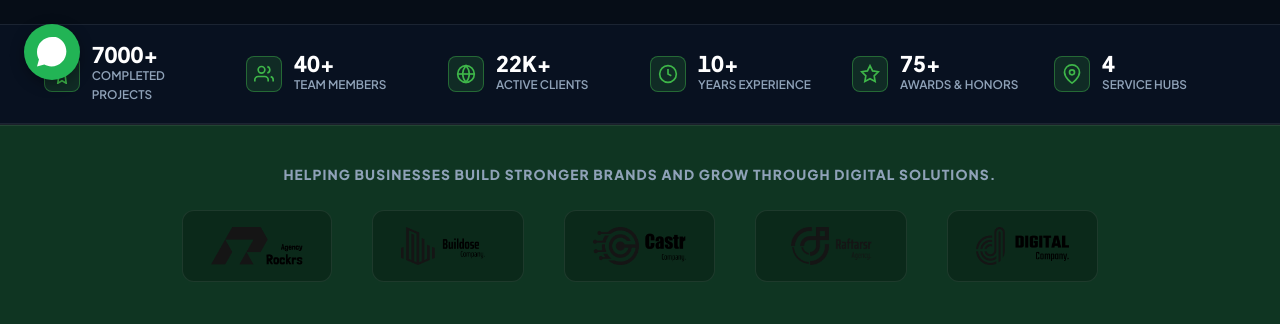
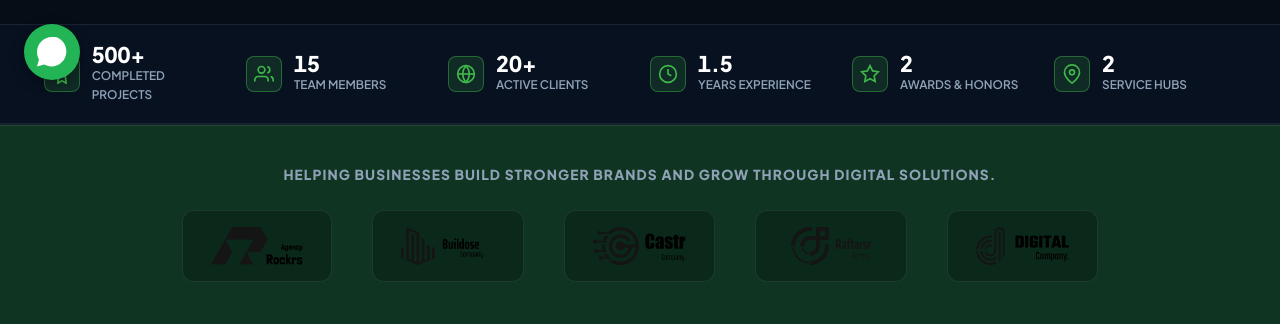
Before and after one commit to snigdhaurmiurma/giga-digital-agency, a PHP site: page / in a window 1280 px wide. Shown: the part 696-1020 px from the top of the page. Run offline with PHP 8.4, Linux system fonts and the light colour scheme.

Commit message:
content: update hero stats bar and Our Story stat figures

```diff
--- a/index.php
+++ b/index.php
@@ -293,7 +293,7 @@ require_once __DIR__ . '/includes/header.php';
               <svg width="20" height="20" viewBox="0 0 24 24" fill="none" stroke="currentColor" stroke-width="2"><circle cx="12" cy="8" r="7"></circle><polyline points="8.21 13.89 7 23 12 20 17 23 15.79 13.88"></polyline></svg>
             </div>
             <div>
-              <div class="zaman-stat-number">7000+</div>
+              <div class="zaman-stat-number">500+</div>
               <div class="zaman-stat-title">Completed Projects</div>
             </div>
           </div>
@@ -302,7 +302,7 @@ require_once __DIR__ . '/includes/header.php';
               <svg width="20" height="20" viewBox="0 0 24 24" fill="none" stroke="currentColor" stroke-width="2"><path d="M17 21v-2a4 4 0 0 0-4-4H5a4 4 0 0 0-4 4v2"></path><circle cx="9" cy="7" r="4"></circle><path d="M23 21v-2a4 4 0 0 0-3-3.87"></path><path d="M16 3.13a4 4 0 0 1 0 7.75"></path></svg>
             </div>
             <div>
-              <div class="zaman-stat-number">40+</div>
+              <div class="zaman-stat-number">15</div>
               <div class="zaman-stat-title">Team Members</div>
             </div>
           </div>
@@ -311,7 +311,7 @@ require_once __DIR__ . '/includes/header.php';
               <svg width="20" height="20" viewBox="0 0 24 24" fill="none" stroke="currentColor" stroke-width="2"><circle cx="12" cy="12" r="10"></circle><line x1="2" y1="12" x2="22" y2="12"></line><path d="M12 2a15.3 15.3 0 0 1 4 10 15.3 15.3 0 0 1-4 10 15.3 15.3 0 0 1-4-10 15.3 15.3 0 0 1 4-10z"></path></svg>
             </div>
             <div>
-              <div class="zaman-stat-number">22K+</div>
+              <div class="zaman-stat-number">20+</div>
               <div class="zaman-stat-title">Active Clients</div>
             </div>
           </div>
@@ -320,7 +320,7 @@ require_once __DIR__ . '/includes/header.php';
               <svg width="20" height="20" viewBox="0 0 24 24" fill="none" stroke="currentColor" stroke-width="2"><circle cx="12" cy="12" r="10"></circle><polyline points="12 6 12 12 16 14"></polyline></svg>
             </div>
             <div>
-              <div class="zaman-stat-number">10+</div>
+              <div class="zaman-stat-number">1.5</div>
               <div class="zaman-stat-title">Years Experience</div>
             </div>
           </div>
@@ -329,7 +329,7 @@ require_once __DIR__ . '/includes/header.php';
               <svg width="20" height="20" viewBox="0 0 24 24" fill="none" stroke="currentColor" stroke-width="2"><path d="M12 2l3.09 6.26L22 9.27l-5 4.87 1.18 6.88L12 17.77l-6.18 3.25L7 14.14 2 9.27l6.91-1.01L12 2z"></path></svg>
             </div>
             <div>
-              <div class="zaman-stat-number">75+</div>
+              <div class="zaman-stat-number">2</div>
               <div class="zaman-stat-title">Awards &amp; Honors</div>
             </div>
           </div>
@@ -338,7 +338,7 @@ require_once __DIR__ . '/includes/header.php';
               <svg width="20" height="20" viewBox="0 0 24 24" fill="none" stroke="currentColor" stroke-width="2"><path d="M21 10c0 7-9 13-9 13s-9-6-9-13a9 9 0 0 1 18 0z"></path><circle cx="12" cy="10" r="3"></circle></svg>
             </div>
             <div>
-              <div class="zaman-stat-number">4</div>
+              <div class="zaman-stat-number">2</div>
               <div class="zaman-stat-title">Service Hubs</div>
             </div>
           </div>
@@ -457,11 +457,11 @@ require_once __DIR__ . '/includes/header.php';
             </p>
             <div style="display:grid; grid-template-columns:1fr 1fr; gap:16px;">
               <div style="background:var(--bg-card); border:1px solid var(--border-subtle); padding:16px; border-radius:var(--radius-sm);">
-                <div data-live-count style="font-size:1.25rem; font-weight:900; color:var(--accent-green); margin-bottom:4px;">7,000+</div>
+                <div data-live-count style="font-size:1.25rem; font-weight:900; color:var(--accent-green); margin-bottom:4px;">500+</div>
                 <div style="font-size:0.82rem; color:var(--text-muted);">Completed Client Deliverables</div>
               </div>
               <div style="background:var(--bg-card); border:1px solid var(--border-subtle); padding:16px; border-radius:var(--radius-sm);">
-                <div data-live-count style="font-size:1.25rem; font-weight:900; color:var(--accent-primary); margin-bottom:4px;">10+ Years</div>
+                <div data-live-count style="font-size:1.25rem; font-weight:900; color:var(--accent-primary); margin-bottom:4px;">1.5 Years</div>
                 <div style="font-size:0.82rem; color:var(--text-muted);">Proven Industry Longevity</div>
               </div>
             </div>
```
Also changed, not shown: index.html (+8 -8 lines).
